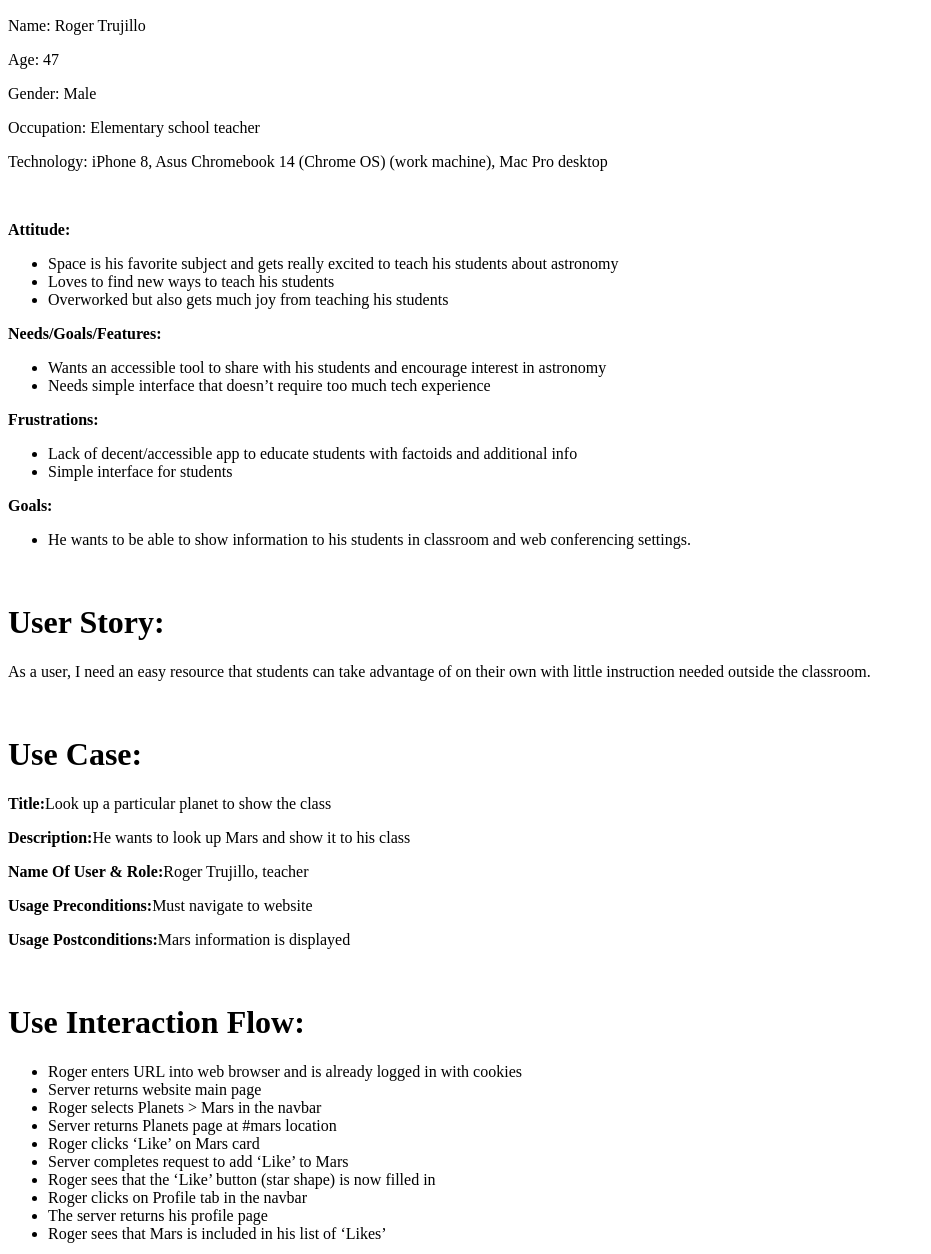
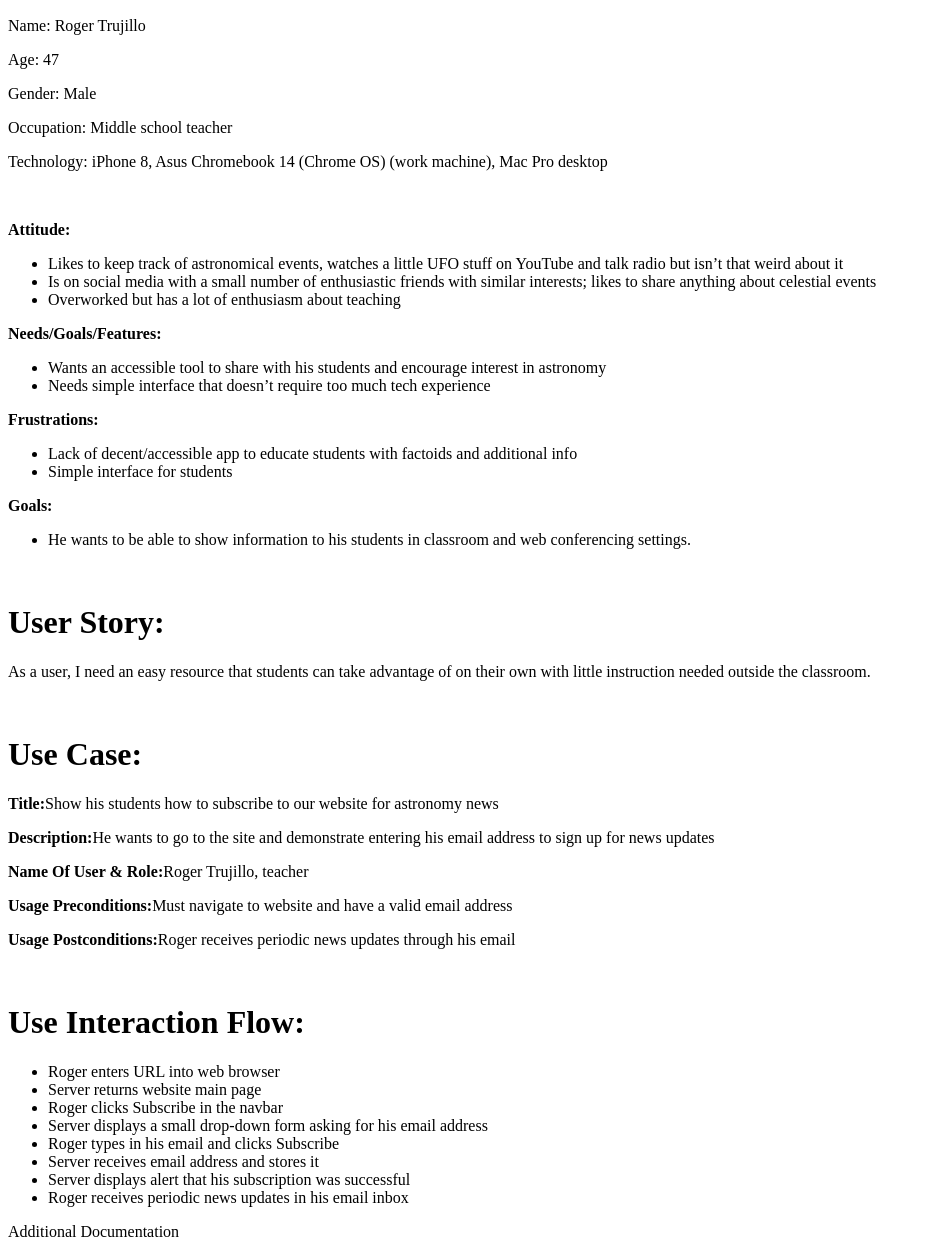
Before and after one commit to aregensberg/Astronomy, a plain HTML site: page epic/roger.html in a window 1280 px wide. Shown: the part 533-1787 px from the top of the page, without its empty margins (0-931 px from the left). Drawn offline with Linux system fonts and the light colour scheme.

Commit message:
updated roger persona

```diff
--- a/epic/roger.html
+++ b/epic/roger.html
@@ -13,14 +13,14 @@
   <p>Name: Roger Trujillo</p>
   <p>Age: 47</p>
   <p>Gender: Male</p>
-  <p>Occupation: Elementary school teacher</p>
+  <p>Occupation: Middle school teacher</p>
   <p>Technology: iPhone 8, Asus Chromebook 14 (Chrome OS) (work machine), Mac Pro desktop</p>
 <br>
   <p><strong>Attitude:</strong></p>
   <ul>
-    <li>Space is his favorite subject and gets really excited to teach his students about astronomy</li>
-    <li>Loves to find new ways to teach his students</li>
-    <li>Overworked but also gets much joy from teaching his students</li>
+    <li>Likes to keep track of astronomical events, watches a little UFO stuff on YouTube and talk radio but isn’t that weird about it</li>
+    <li>Is on social media with a small number of enthusiastic friends with similar interests; likes to share anything about celestial events</li>
+    <li>Overworked but has a lot of enthusiasm about teaching</li>
   </ul>
   <p><strong>Needs/Goals/Features:</strong></p>
   <ul>
@@ -41,24 +41,22 @@
   <p>As a user, I need an easy resource that students can take advantage of on their own with little instruction needed outside the classroom.</p>
 <br>
 <h1><strong>Use Case:</strong></h1>
-  <p><strong>Title:</strong>Look up a particular planet to show the class</p>
-  <p><strong>Description:</strong>He wants to look up Mars and show it to his class</p>
+  <p><strong>Title:</strong>Show his students how to subscribe to our website for astronomy news</p>
+  <p><strong>Description:</strong>He wants to go to the site and demonstrate entering his email address to sign up for news updates</p>
   <p><strong>Name Of User & Role:</strong>Roger Trujillo, teacher</p>
-  <p><strong>Usage Preconditions:</strong>Must navigate to website</p>
-  <p><strong>Usage Postconditions:</strong>Mars information is displayed</p>
+  <p><strong>Usage Preconditions:</strong>Must navigate to website and have a valid email address</p>
+  <p><strong>Usage Postconditions:</strong>Roger receives periodic news updates through his email</p>
 <br>
 <h1><strong>Use Interaction Flow:</strong></h1>
   <ul>
-    <li>Roger enters URL into web browser and is already logged in with cookies</li>
+    <li>Roger enters URL into web browser</li>
     <li>Server returns website main page</li>
-    <li>Roger selects Planets > Mars in the navbar</li>
-    <li>Server returns Planets page at #mars location</li>
-    <li>Roger clicks ‘Like’ on Mars card</li>
-    <li>Server completes request to add ‘Like’ to Mars</li>
-    <li>Roger sees that the ‘Like’ button (star shape) is now filled in</li>
-    <li>Roger clicks on Profile tab in the navbar</li>
-    <li>The server returns his profile page</li>
-    <li>Roger sees that Mars is included in his list of ‘Likes’</li>
+    <li>Roger clicks Subscribe in the navbar</li>
+    <li>Server displays a small drop-down form asking for his email address</li>
+    <li>Roger types in his email and clicks Subscribe</li>
+    <li>Server receives email address and stores it</li>
+    <li>Server displays alert that his subscription was successful</li>
+    <li>Roger receives periodic news updates in his email inbox</li>
   </ul>
 
 
@@ -71,7 +69,7 @@
 <ul>
   <li><a href="jackson.html"><strong>Jackson's Persona</strong></a></li>
   <li><a href="index.html"><strong>Home Page</strong></a></li>
-  <li><a href="concept-model.html">Conceptual Model</a></li>
+  <li><a href="conceptual-model.html">Conceptual Model</a></li>
 </ul>
 
 </body>
```
Also changed, not shown: epic/jackson.html (+1 -1 lines), epic/Persona jackson2.jpg (renamed from images/Persona jackson2.jpg).
